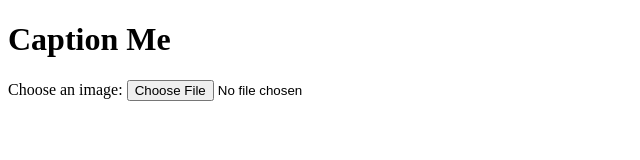
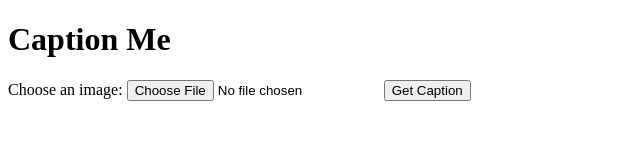
Before and after one commit to dyazdani/caption-me-app, a website: page index.html in a window 1280 px wide. Shown: the whole page, without its empty margins (0-640 px from the left). Drawn offline with Linux system fonts and the light colour scheme.

Commit message:
Added 'get caption' button

```diff
--- a/index.html
+++ b/index.html
@@ -14,6 +14,7 @@
         <main>
             <label for="image">Choose an image:</label>
             <input type="file" id="image" name="image" accept="image/png, image/jpeg">
+            <button type="button" id="get-caption">Get Caption</button>
         </main>
         <script src="./scripts/main.js" defer></script>
     </body>
```
